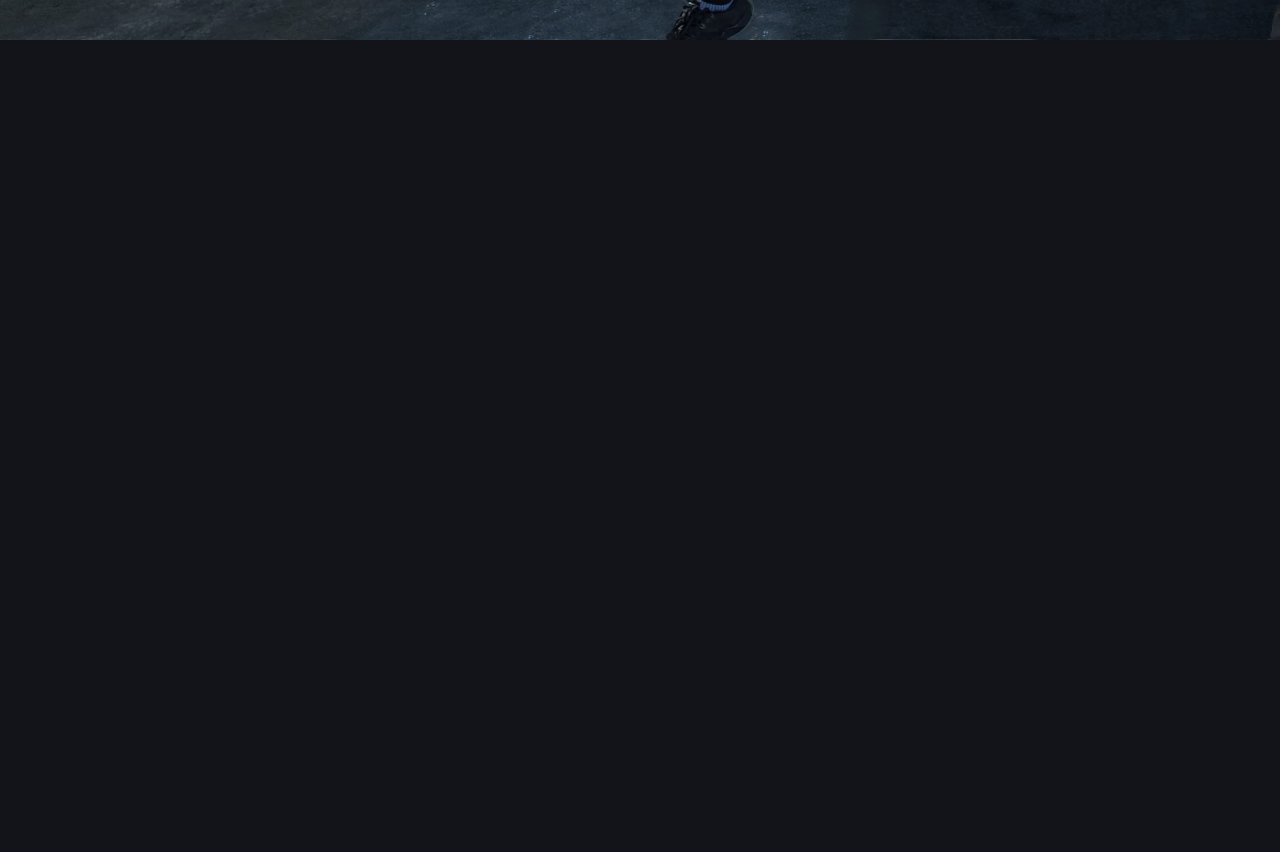
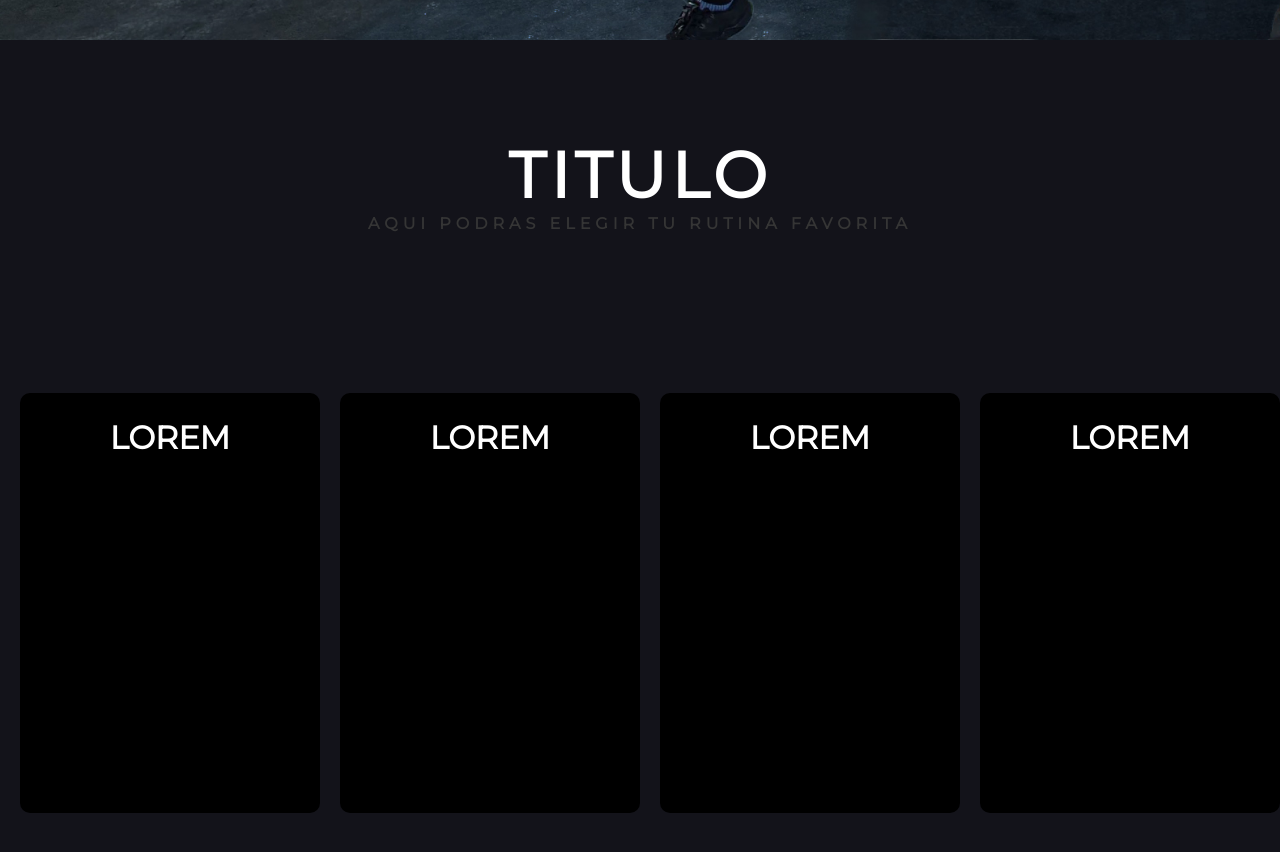
Before and after one commit to Tintaa307/proyecto, a React (Vite) app: page / in a window 1280 px wide. Shown: the part 760-1612 px from the top of the page. Before the commit the page ends 800 px from the top, so only its background shows below. Built offline with nearby package versions, Linux system fonts and the light colour scheme; a web font is replaced by a local one.

Commit message:
create rutines page

```diff
--- a/node/dataBase/bd.js
+++ b/node/dataBase/bd.js
@@ -1,6 +1,6 @@
 import { Sequelize } from "sequelize"
 
-const bd = new Sequelize("tavross", "root", "", {
+const bd = new Sequelize("tavross", "root", "rootroot", {
   dialect: "mysql",
   host: "localhost",
 })
--- a/src/App.jsx
+++ b/src/App.jsx
@@ -7,6 +7,7 @@ import { BrowserRouter, Routes, Route } from "react-router-dom"
 import ThemeContext from "./context/ThemeContext"
 import Login from "./components/login/Login"
 import Register from "./components/register/Register"
+import Rutinas from "./components/rutinas/Rutinas"
 
 function App() {
   const { color } = useContext(ThemeContext)
--- a/src/components/home/Home.jsx
+++ b/src/components/home/Home.jsx
@@ -3,6 +3,7 @@ import "./home.css"
 import { motion } from "framer-motion"
 import { useTypewriter } from "react-simple-typewriter"
 import { Link } from "react-router-dom"
+import Rutinas from "../rutinas/Rutinas"
 
 const letters = [
   {
@@ -37,6 +38,7 @@ const Home = ({ handleAppear }) => {
     loop: 0,
   })
   return (
+    <>
       <main className="container-main">
         <div className="container-home-content">
           <div className="container-title">
@@ -78,6 +80,10 @@ const Home = ({ handleAppear }) => {
           <motion.div className="container-img"></motion.div>
         </div>
       </main>
+      <div className="rutinas">
+        <Rutinas />
+      </div>
+    </>
   )
 }
 
--- a/src/components/home/home.css
+++ b/src/components/home/home.css
@@ -143,6 +143,10 @@ a.btn2:nth-child(2) {
   margin-left: 40px;
 }
 
+.rutinas {
+  margin-top: 6rem;
+}
+
 @keyframes appear {
   0% {
     opacity: 0;
--- a/src/components/rutinas/Rutinas.jsx
+++ b/src/components/rutinas/Rutinas.jsx
@@ -2,7 +2,35 @@ import React from "react"
 import "./rutinas.css"
 
 const Rutinas = () => {
-  return <div>Rutinas</div>
+  return (
+    <div className="container-rutinas">
+      <div className="container-title">
+        <h1>TITULO</h1>
+        <h3>AQUI PODRAS ELEGIR TU RUTINA FAVORITA</h3>
+      </div>
+      <div className="container-grid">
+        <div className="container-box">
+          <h1>LOREM</h1>
+        </div>
+        <div className="container-box">
+          <h1>LOREM</h1>
+        </div>
+        <div className="container-box">
+          <h1>LOREM</h1>
+        </div>
+        <div className="container-box">
+          <h1>LOREM</h1>
+        </div>
+      </div>
+      <div className="container-buttons">
+        <div className="container-favs">
+          <h1>
+            MIS RUTINAS <i class="ri-heart-fill"></i>
+          </h1>
+        </div>
+      </div>
+    </div>
+  )
 }
 
 export default Rutinas
--- a/src/components/rutinas/rutinas.css
+++ b/src/components/rutinas/rutinas.css
@@ -0,0 +1,54 @@
+.container-rutinas {
+  height: 100vh;
+  width: 100%;
+  font-family: var(--montserrat-font);
+}
+
+.container-rutinas .container-title {
+  text-align: center;
+  margin-top: 10px;
+  letter-spacing: 5px;
+}
+
+.container-rutinas .container-title h1 {
+  font-size: 4rem;
+
+  color: #fff;
+}
+
+.container-rutinas .container-title h3 {
+  font-size: 1rem;
+  color: var(--text-color-light);
+}
+
+.container-rutinas .container-grid {
+  height: 100%;
+  align-items: center;
+  display: grid;
+  margin-top: -30px;
+  grid-template-columns: repeat(auto-fit, minmax(300px, 1fr));
+}
+
+.container-rutinas .container-grid .container-box {
+  width: 300px;
+  height: 420px;
+  background-color: #000;
+  margin-left: 20px;
+  color: #fff;
+  text-align: center;
+  border-radius: 10px;
+  transform: translateY(0px);
+  transition: transform 0.2s ease-in-out;
+}
+
+.container-rutinas .container-grid .container-box h1 {
+  font-size: 2rem;
+  margin-top: 25px;
+  color: #fff;
+}
+
+.container-rutinas .container-grid .container-box:hover {
+  background-color: var(--color-main);
+  transition: var(--transition);
+  transform: translateY(-10px);
+}
```
Lines whose indentation alone changed are shown as unchanged.
